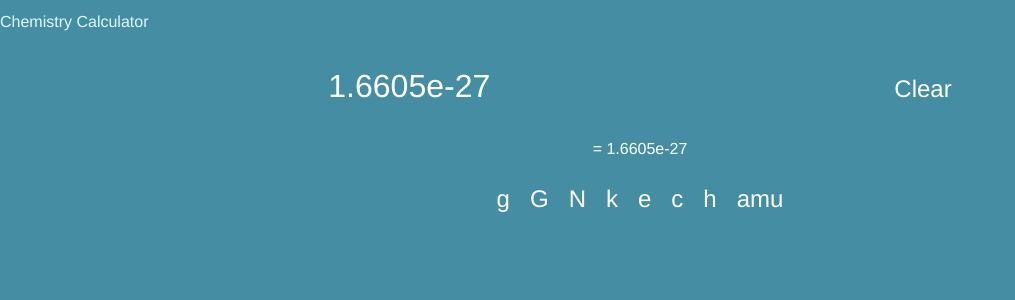
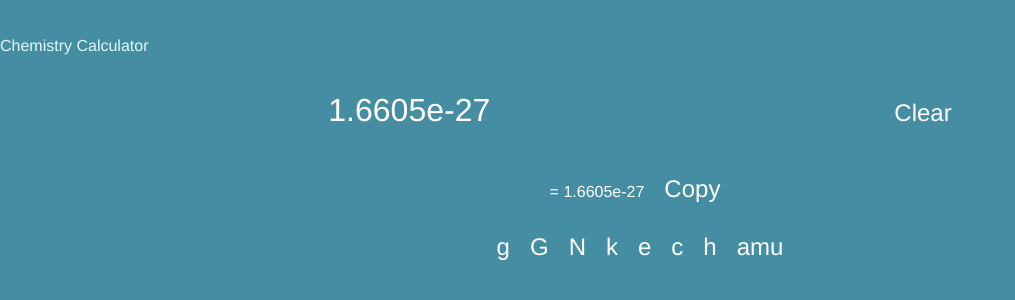
Before and after one commit to syp2001/calculator, a Vue app: page / in a window 1280 px wide. Both pictures are taken after a click on the button "amu". Shown: the top 300 px of the page, without its empty margins (0-1015 px from the left). Built offline with nearby package versions, Linux system fonts and the light colour scheme.

Commit message:
copy to clipboard

```diff
--- a/src/App.vue
+++ b/src/App.vue
@@ -1,11 +1,13 @@
 <template>
   <div id="app">
+    <!--hidden input for copy to clipboard-->
+    <input class='hide' id="clip" v-model="output"/>
     <h1 class="floatup">Chemistry Calculator</h1>
     <div class="container">
       <input v-model="expression" class="floatup" id="input" placeholder="type expression here"/>
       <Button @click="clear()" class="floatup clr">Clear</Button>
     </div>
-    <h1 :class="output?'':'hide'" id="display">= {{output}}</h1>
+    <h1 :class="output?'':'hide'" id="display">= {{output}}</h1><Button v-if="output" @click="copy()">Copy</Button>
     <div class="container">
     <Button v-for="constant in constants" :key="constant[0]" @click="append(constant[1])" class="floatup">
       {{constant[0]}}
@@ -27,13 +29,21 @@ import {constants} from './assets/constants';
   },
 })
 export default class App extends Vue {
-  public output: string | undefined;
-  public expression = "";
-  public constants = constants;
+  public output: string | undefined; //valuee to be output
+  public expression = ""; //user input
+  public constants = constants; //dictionary of physical constants
 
+  //copy output to clipboard
+  public copy(): void {
+    let copyText = document.querySelector("#clip") as HTMLInputElement;
+    copyText.select();
+    document.execCommand("copy");
+  }
+  //clear input
   public clear(): void{
     this.expression = "";
   }
+  //append value to input
   public append(num: string): void{
     this.expression += num;
   }
@@ -84,6 +94,8 @@ h1 {
   color:white;
   text-align: center;
   font-weight: 100;
+  display:inline;
+  margin-right: 10px;
 }
 #input {
 	margin: 20px auto;
```
